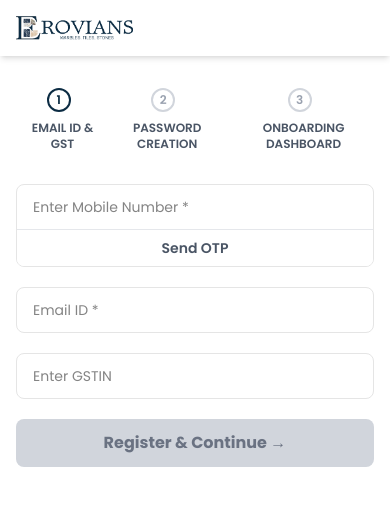
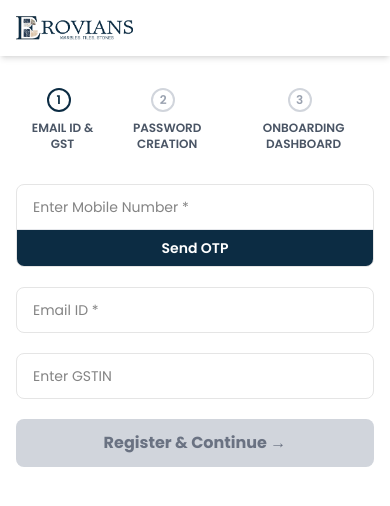
Before and after one commit to erovians/Erovians, a React (Vite) app in the folder seller/: page /start-selling in a window 390 px wide. Shown: the top 506 px of the page. Built offline with nearby package versions, Linux system fonts and the light colour scheme.

Commit message:
Signup OTP validation successfull

```diff
--- a/seller/src/pages/Auth/SellerSignUp.jsx
+++ b/seller/src/pages/Auth/SellerSignUp.jsx
@@ -16,6 +16,8 @@ const API_URL = "http://localhost:9000/api/seller";
 
 const SellerSignUp = () => {
   const [step, setStep] = useState(1);
+  const [otpStatus, setOtpStatus] = useState("idle");
+
   const [formData, setFormData] = useState({
     email: "",
     mobile: "",
@@ -59,21 +61,83 @@ const SellerSignUp = () => {
     return isValid;
   };
 
+  // const handleSendOtp = async () => {
+  //   if (!validateMobile()) {
+  //     return;
+  //   }
+  //   setErrors((prevErrors) => ({ ...prevErrors, otp: "" }));
+
+  //   try {
+  //     const response = await axios.post(`${API_URL}/send-otp`, {
+  //       mobile: formData.mobile,
+  //     });
+  //     if (response.data.success) {
+  //       setShowModal(true);
+  //       setModalMessage("OTP sent to your number!");
+  //       setShowOtpField(true);
+  //     } else {
+  //       setShowModal(true);
+  //       setModalMessage(
+  //         response.data.message || "Failed to send OTP. Please try again."
+  //       );
+  //     }
+  //   } catch (err) {
+  //     console.error("Error sending OTP:", err);
+  //     setShowModal(true);
+  //     setModalMessage("Failed to send OTP. Please try again.");
+  //   }
+  // };
+
+  // const handleVerifyOtp = async () => {
+  //   if (otp.length !== 6) {
+  //     setErrors((prevErrors) => ({
+  //       ...prevErrors,
+  //       otp: "Please enter the 6-digit OTP.",
+  //     }));
+  //     return;
+  //   }
+
+  //   try {
+  //     const res = await axios.post(`${API_URL}/verify-otp`, {
+  //       mobile: formData.mobile,
+  //       otp,
+  //     });
+
+  //     if (res.data.success) {
+  //       setIsMobileVerified(true);
+  //       setShowModal(true);
+  //       setModalMessage("Mobile number verified successfully!");
+  //       setErrors((prevErrors) => ({ ...prevErrors, otp: "" }));
+  //     } else {
+  //       setErrors((prevErrors) => ({ ...prevErrors, otp: res.data.message }));
+  //     }
+  //   } catch (err) {
+  //     console.error("Error verifying OTP:", err);
+  //     setErrors((prevErrors) => ({
+  //       ...prevErrors,
+  //       otp: "Invalid OTP. Please try again.",
+  //     }));
+  //   }
+  // };
+
   const handleSendOtp = async () => {
-    if (!validateMobile()) {
-      return;
-    }
+    if (!validateMobile()) return;
+
     setErrors((prevErrors) => ({ ...prevErrors, otp: "" }));
+    setOtpStatus("sending"); // <-- show "Sending..."
 
     try {
       const response = await axios.post(`${API_URL}/send-otp`, {
         mobile: formData.mobile,
       });
+
       if (response.data.success) {
+        setOtpStatus("sent"); // <-- show "Sent"
         setShowModal(true);
         setModalMessage("OTP sent to your number!");
         setShowOtpField(true);
       } else {
+        setOtpStatus("idle");
         setShowModal(true);
         setModalMessage(
           response.data.message || "Failed to send OTP. Please try again."
@@ -81,6 +145,7 @@ const SellerSignUp = () => {
       }
     } catch (err) {
       console.error("Error sending OTP:", err);
+      setOtpStatus("idle");
       setShowModal(true);
       setModalMessage("Failed to send OTP. Please try again.");
     }
@@ -103,11 +168,13 @@ const SellerSignUp = () => {
 
       if (res.data.success) {
         setIsMobileVerified(true);
+        setOtpStatus("verified"); // <-- update button to "Verified"
         setShowModal(true);
         setModalMessage("Mobile number verified successfully!");
         setErrors((prevErrors) => ({ ...prevErrors, otp: "" }));
       } else {
         setErrors((prevErrors) => ({ ...prevErrors, otp: res.data.message }));
+        setOtpStatus("sent"); // stay on "Sent"
       }
     } catch (err) {
       console.error("Error verifying OTP:", err);
@@ -115,6 +182,7 @@ const SellerSignUp = () => {
         ...prevErrors,
         otp: "Invalid OTP. Please try again.",
       }));
+      setOtpStatus("sent");
     }
   };
 
@@ -133,9 +201,9 @@ const SellerSignUp = () => {
       newErrors.mobile = "Please enter a valid 10-digit mobile number.";
     }
 
+    // Add a crucial check for mobile verification status
     if (!isMobileVerified) {
-      newErrors.otp = "Please verify your mobile number.";
-      // Also, show the modal with a clear instruction
+      newErrors.otp = "Please verify your mobile number with OTP to continue.";
       setShowModal(true);
       setModalMessage("Please verify your mobile number with OTP to continue.");
     }
@@ -148,6 +216,7 @@ const SellerSignUp = () => {
     }
   };
 
+  // ***********************************
   const handlePasswordContinue = () => {
     if (formData.password === formData.confirmPassword) {
       setStep(3);
@@ -176,6 +245,7 @@ const SellerSignUp = () => {
 
     dispatch(registerSeller(sellerData));
   };
+  // ***********************************
 
   useEffect(() => {
     if (successMessage) {
@@ -250,13 +320,38 @@ const SellerSignUp = () => {
                   className="flex-1 px-4 py-3 text-sm outline-none"
                 />
                 {!isMobileVerified && (
+                  // <button
+                  //   type="button"
+                  //   onClick={handleSendOtp}
+                  //   disabled={!formData.mobile || formData.mobile.length !== 10}
+                  //   className="px-4 py-2 sm:py-0  font-semibold text-sm text-white disabled:text-gray-600 disabled:bg-white border-t sm:border-t-0 sm:border-l border-gray-200 bg-navyblue "
+                  // >
+                  //   Send OTP
+                  // </button>
                   <button
                     type="button"
                     onClick={handleSendOtp}
-                    disabled={!formData.mobile || formData.mobile.length !== 10}
-                    className="px-4 py-2 sm:py-0  font-semibold text-sm text-white disabled:text-gray-600 disabled:bg-white border-t sm:border-t-0 sm:border-l border-gray-200 bg-navyblue "
+                    disabled={
+                      !formData.mobile ||
+                      formData.mobile.length !== 10 ||
+                      otpStatus === "sending"
+                    }
+                    className={`px-4 py-2 sm:py-0 font-semibold text-sm text-white border-t sm:border-t-0 sm:border-l border-gray-200
+    ${
+      otpStatus === "verified"
+        ? "bg-green-600"
+        : otpStatus === "sending"
+        ? "bg-gray-400"
+        : "bg-navyblue"
+    }`}
                   >
-                    Send OTP
+                    {otpStatus === "sending"
+                      ? "Sending..."
+                      : otpStatus === "sent"
+                      ? "Sent"
+                      : otpStatus === "verified"
+                      ? "Verified"
+                      : "Send OTP"}
                   </button>
                 )}
               </div>
```
Also changed, not shown: 2 other files (tests, documents, lock files or other folders).
